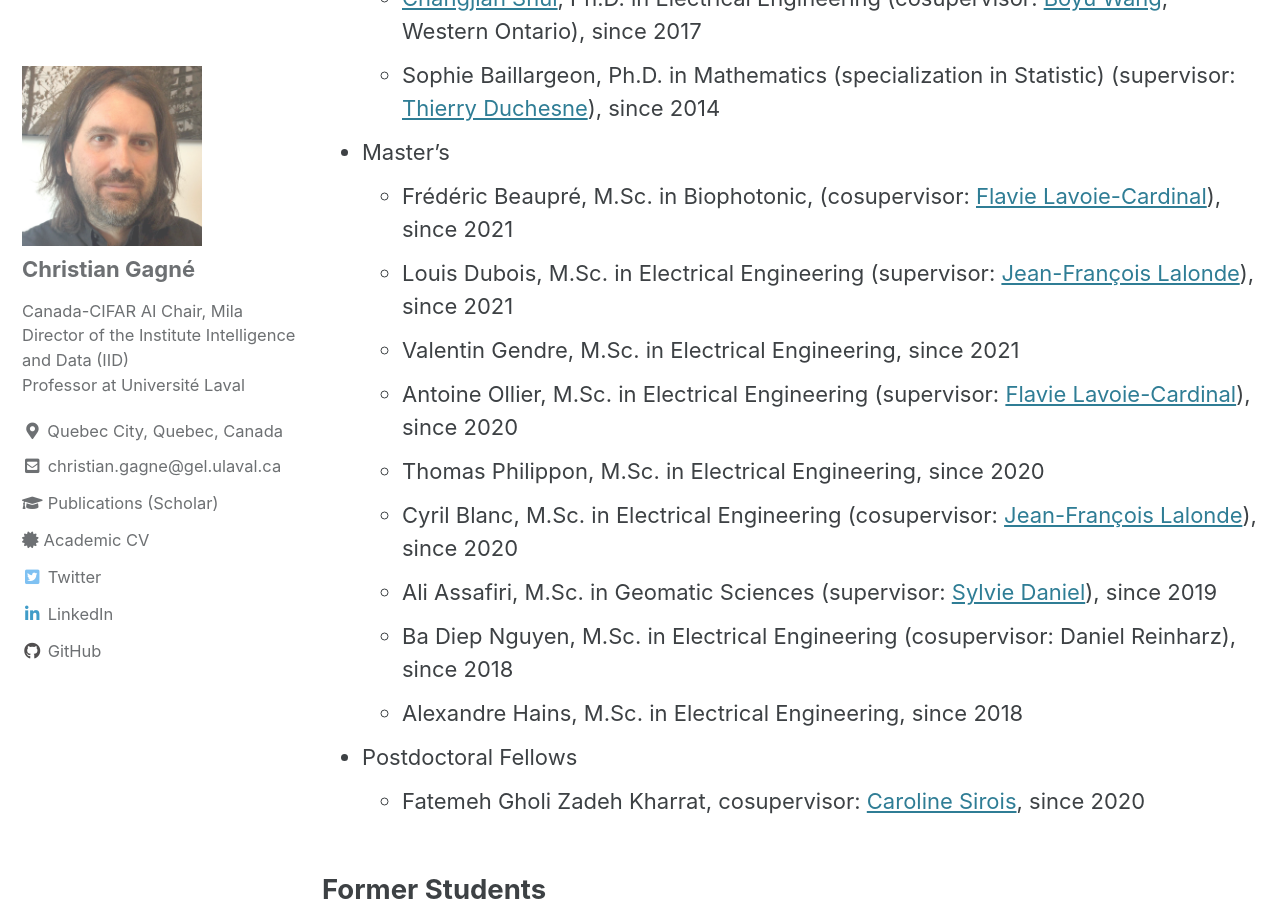
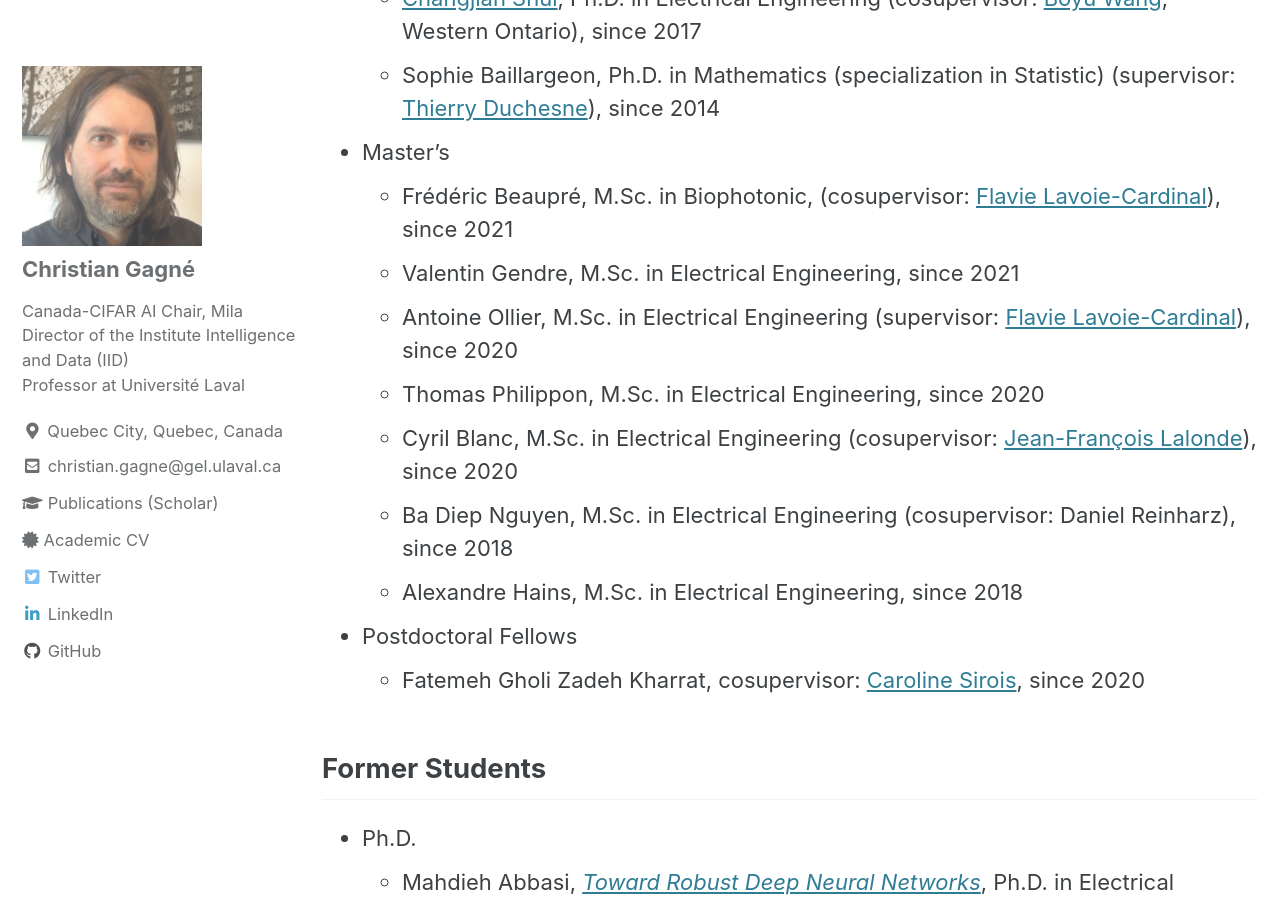
Before and after one commit to chgagne/english, a Jekyll site: the page built from _pages/students.md, in a window 1280 px wide and 900 px high, scrolled down 756 px. Built offline with Jekyll 4.4.1, drawn with Linux system fonts in a browser that asks for light colours; cached includes are drawn as plain includes.

Commit message:
Révision liste étudiants maîtrise.

```diff
--- a/_pages/students.md
+++ b/_pages/students.md
@@ -17,12 +17,10 @@ title: "Students"
     - Sophie Baillargeon, Ph.D. in Mathematics (specialization in Statistic) (supervisor: [Thierry Duchesne](https://www.mat.ulaval.ca/departement-et-professeurs/direction-personnel-et-etudiants/professeurs/fiche-de-professeur/show/duchesne-thierry/)), since 2014
 - Master's
     - Frédéric Beaupré, M.Sc. in Biophotonic, (cosupervisor: [Flavie Lavoie-Cardinal](https://cervo.ulaval.ca/fr/flavie-lavoie-cardinal)), since 2021
-    - Louis Dubois, M.Sc. in Electrical Engineering (supervisor: [Jean-François Lalonde](http://vision.gel.ulaval.ca/~jflalonde/)), since 2021
     - Valentin Gendre, M.Sc. in Electrical Engineering, since 2021
     - Antoine Ollier, M.Sc. in Electrical Engineering (supervisor: [Flavie Lavoie-Cardinal](https://cervo.ulaval.ca/fr/flavie-lavoie-cardinal)), since 2020
     - Thomas Philippon, M.Sc. in Electrical Engineering, since 2020
     - Cyril Blanc, M.Sc. in Electrical Engineering (cosupervisor: [Jean-François Lalonde](http://vision.gel.ulaval.ca/~jflalonde/)), since 2020
-    - Ali Assafiri, M.Sc. in Geomatic Sciences (supervisor: [Sylvie Daniel](https://www.scg.ulaval.ca/sylvie-daniel)), since 2019
     - Ba Diep Nguyen, M.Sc. in Electrical Engineering (cosupervisor: Daniel Reinharz), since 2018
     - Alexandre Hains, M.Sc. in Electrical Engineering, since 2018
 - Postdoctoral Fellows
```
